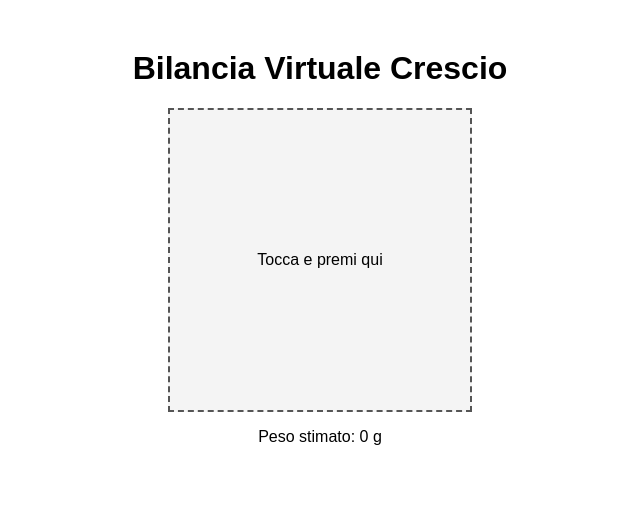
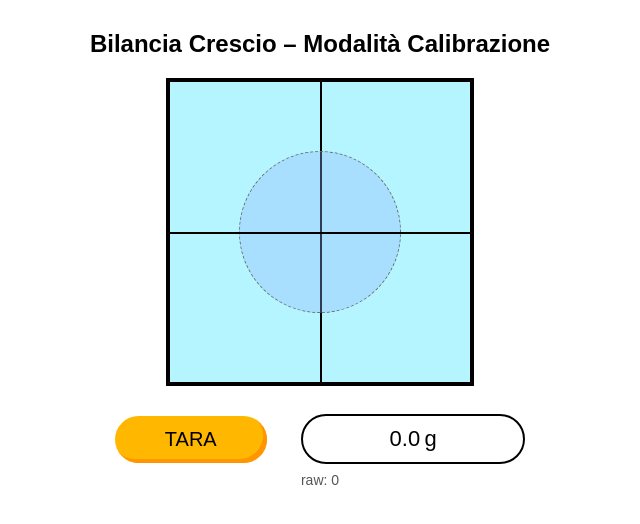
Before and after one commit to SuperCrescio/bilancia-crescio, a plain HTML site: page index.html in a window 1280 px wide. Shown: the whole page, without its empty margins (320-960 px from the left). Drawn offline with Linux system fonts and the light colour scheme.

Commit message:
Add files via upload

```diff
--- a/index.html
+++ b/index.html
@@ -3,39 +3,85 @@
 <html lang="it">
 <head>
   <meta charset="UTF-8">
-  <title>Bilancia Crescio</title>
+  <title>Bilancia Crescio – Debug</title>
   <style>
-    body { font-family: Arial; text-align: center; margin-top: 50px; }
+    body { font-family: Arial; text-align: center; margin-top: 30px; }
     #touchZone {
       width: 300px;
       height: 300px;
       margin: auto;
-      border: 2px dashed #555;
-      line-height: 300px;
-      background-color: #f4f4f4;
+      border: 4px solid #000;
+      background-color: #b5f5ff;
+      position: relative;
     }
+    #touchZone::before, #touchZone::after{
+      content:'';
+      position:absolute;
+      background:#000;
+    }
+    #touchZone::before{
+      width:2px;height:100%;left:50%;top:0;
+    }
+    #touchZone::after{
+      height:2px;width:100%;top:50%;left:0;
+    }
+    #centerCircle{
+      position:absolute;
+      width:160px;height:160px;
+      border-radius:50%;background:#8fb3ff55;
+      top:50%;left:50%;transform:translate(-50%,-50%);
+      border:1px dashed #6d6d6d;
+    }
+    #taraBtn{
+      margin-top:30px;padding:12px 50px;font-size:20px;
+      background:#ffb700;border:none;border-radius:40px;
+      cursor:pointer;box-shadow:inset -4px -4px 0 #ff9500;
+    }
+    #readout{
+      display:inline-block;margin-left:30px;
+      font-size:22px;padding:10px 40px;border:2px solid #000;
+      border-radius:40px;min-width:140px;
+    }
+    #rawout{font-size:14px;color:#555;margin-top:8px;}
   </style>
 </head>
 <body>
-  <h1>Bilancia Virtuale Crescio</h1>
-  <div id="touchZone">Tocca e premi qui</div>
-  <p id="output">Peso stimato: 0 g</p>
+  <h2>Bilancia Crescio – Modalità Calibrazione</h2>
+
+  <div id="touchZone">
+    <div id="centerCircle"></div>
+  </div>
+
+  <div>
+    <button id="taraBtn">TARA</button>
+    <span id="readout">0.0 g</span>
+  </div>
+  <div id="rawout">raw: 0</div>
 
   <script>
-    const coefficienteSchermo = 0.0025;
-    const output = document.getElementById("output");
-    const zone = document.getElementById("touchZone");
+    let k = 0.0025;            // coefficiente provvisorio
+    let tara = 0;
 
-    zone.addEventListener("touchstart", handleTouch);
-    zone.addEventListener("touchmove", handleTouch);
+    const zone = document.getElementById('touchZone');
+    const readout = document.getElementById('readout');
+    const rawout = document.getElementById('rawout');
+    const taraBtn = document.getElementById('taraBtn');
 
-    function handleTouch(event) {
-      event.preventDefault();
-      let touch = event.touches[0];
-      let pressure = touch.force || 0.5;
-      let area = (touch.radiusX * touch.radiusY * Math.PI) || 100;
-      let peso = pressure * area * coefficienteSchermo;
-      output.textContent = `Peso stimato: ${peso.toFixed(1)} g`;
+    zone.addEventListener('touchstart',handle);
+    zone.addEventListener('touchmove',handle);
+
+    taraBtn.onclick = ()=>{tara = 0; readout.textContent='0.0 g'; rawout.textContent='raw: 0';}
+
+    function handle(ev){
+      ev.preventDefault();
+      const t = ev.touches[0];
+      const p = t.force || 0.5;
+      const area = (t.radiusX * t.radiusY * Math.PI) || 100;
+      const raw = p * area;
+      rawout.textContent = 'raw: '+raw.toFixed(2);
+      const peso = Math.max(0,(raw - tara))*k;
+      readout.textContent = peso.toFixed(1)+' g';
+      // se tara ancora non impostata, premi TARA con uno zero per calibrare
     }
   </script>
 </body>
```
Also changed, not shown: 1 other file.
